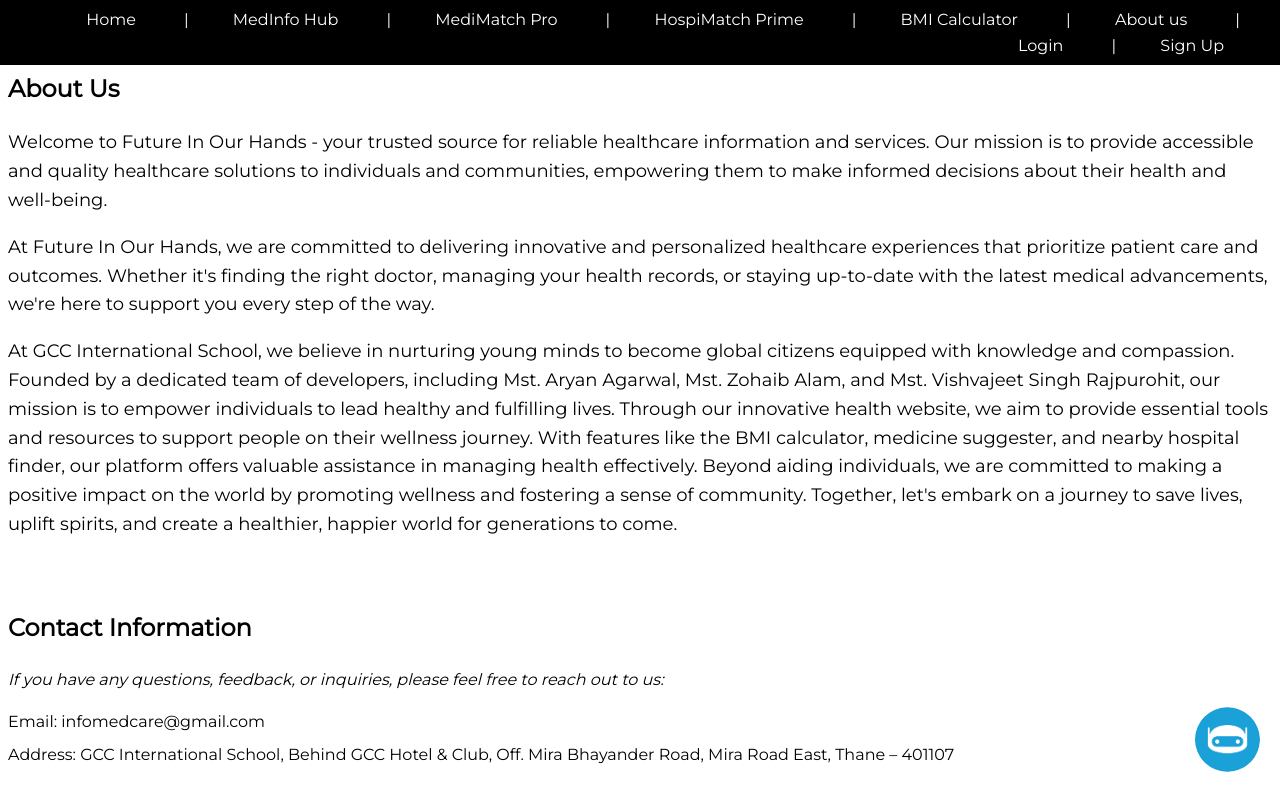
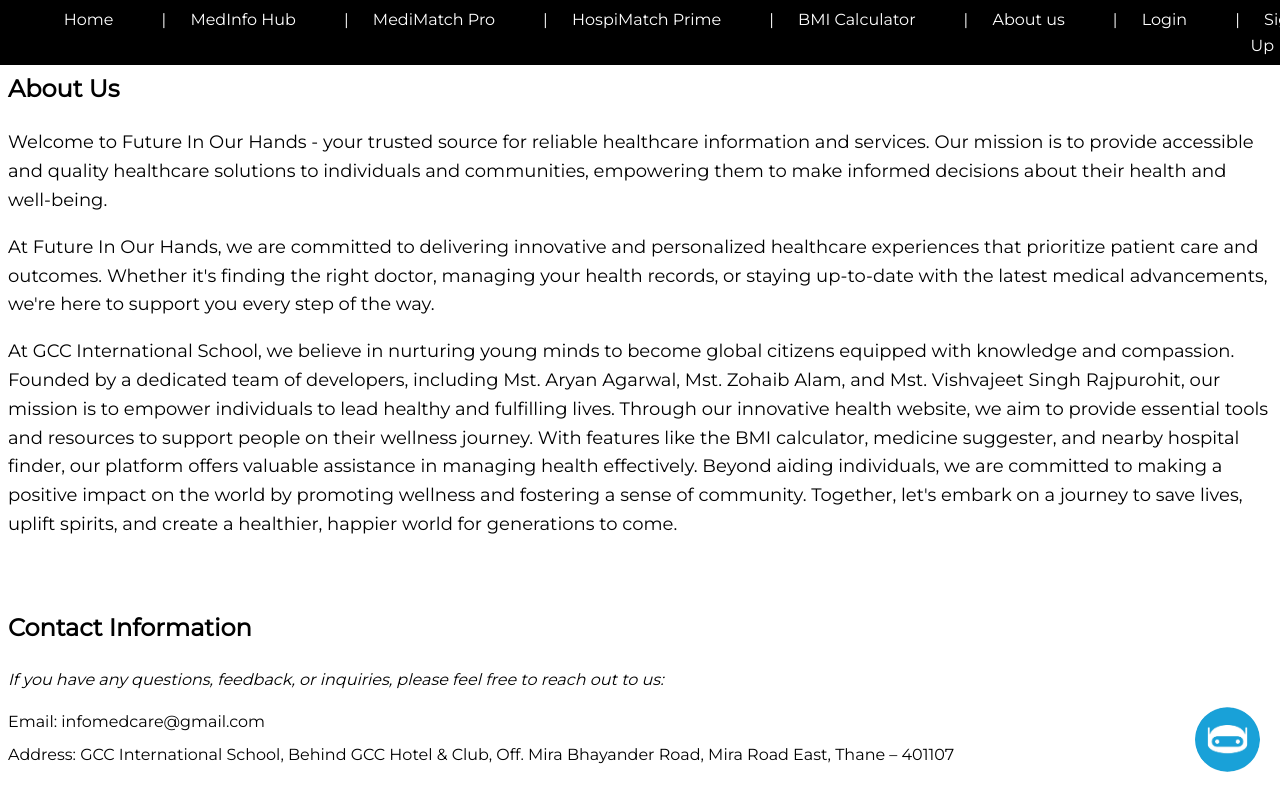
Before and after one commit to CyberTweaks/globalhealthallies.github.io, a plain HTML site: page sub-pages/about_us/about_us.html in a window 1280 px wide. Drawn offline with Linux system fonts and the light colour scheme.

Commit message:
CHANGES
Co-Authored-By: DARK-ENTITY15235 <157973937+DARK-ENTITY15235@users.noreply.github.com>
Co-Authored-By: CyberTweaks <cybergamer1308@gmail.com>

```diff
--- a/sub-pages/Pharmavogue/medicineinfo.css
+++ b/sub-pages/Pharmavogue/medicineinfo.css
@@ -61,8 +61,9 @@ h1 {
     font-size: 16px;
     margin-bottom: 17px; /* Added margin bottom for separation */
 }
-
+.search-button: :hover {
 #medicineDetails {
+  width: calc(100% - 20px);
     padding: 20px;
     border: 1px solid #ccc;
     color: #050505;
--- a/sub-pages/about_us/about_us.html
+++ b/sub-pages/about_us/about_us.html
@@ -10,16 +10,17 @@
 </head>
   <body>
     <!-- Black strip at the top with login and signup redirect links -->
-    <div class="black-strip">
-      <a href="../../index.html">Home&ensp;&ensp;&ensp;&ensp;&ensp;&ensp;|</a>
-      <a href="../Pharmavogue/medicineinfo.html">MedInfo Hub&ensp;&ensp;&ensp;&ensp;&ensp;&ensp;|</a>
-      <a href="../Medicine_Suggester/Medicine_suggester.html">MediMatch Pro&ensp;&ensp;&ensp;&ensp;&ensp;&ensp;|</a>
-      <a href="../Hospital suggester/Hospital_suggester.html">HospiMatch Prime&ensp;&ensp;&ensp;&ensp;&ensp;&ensp;|</a>
-      <a href="../BMI Calculator/BMI_calculator.html">BMI Calculator&ensp;&ensp;&ensp;&ensp;&ensp;&ensp;|</a>
-      <a href="..\about_us\about_us.html" >About us&ensp;&ensp;&ensp;&ensp;&ensp;&ensp;|</a>
-      <a href="../credentials/login/login.html" >Login&ensp;&ensp;&ensp;&ensp;&ensp;&ensp;|</a>
-      <a href="../credentials/sign up/signup.html">Sign Up&ensp;&ensp;</a>
-    </div>
+    <div class="container">
+      <div class="black-strip">
+          <a href="./">&ensp;Home&ensp;&ensp;&ensp;&ensp;&ensp;&ensp;|</a>
+          <a href="./sub-pages/Pharmavogue/medicineinfo.html">MedInfo Hub&ensp;&ensp;&ensp;&ensp;&ensp;&ensp;|</a>
+          <a href="./sub-pages/Medicine_Suggester/Medicine_suggester.html">MediMatch Pro&ensp;&ensp;&ensp;&ensp;&ensp;&ensp;|</a>
+          <a href="./sub-pages/Hospital suggester/Hospital_suggester.html">HospiMatch Prime&ensp;&ensp;&ensp;&ensp;&ensp;&ensp;|</a>
+          <a href="./sub-pages/BMI Calculator/BMI_calculator.html">BMI Calculator&ensp;&ensp;&ensp;&ensp;&ensp;&ensp;|</a>
+          <a href="sub-pages\about_us\about_us.html">About us&ensp;&ensp;&ensp;&ensp;&ensp;&ensp;|</a>
+          <a href="./sub-pages/credentials/login/login.html">Login&ensp;&ensp;&ensp;&ensp;&ensp;&ensp;|</a>
+          <a href="./sub-pages/credentials/sign up/signup.html">Sign Up&ensp;&ensp;</a>
+      </div>
 
   <!-- About Us Section -->
     <section class="about-section">
--- a/sub-pages/about_us/style.css
+++ b/sub-pages/about_us/style.css
@@ -35,10 +35,24 @@ body {
 
 /* CSS for black strip at the top */
 .black-strip {
-    background-color: black;
-    color: white;
-    padding: 10px 20px;
-    text-align: right;
+  background-color: #000;
+  padding: 10px 0; /* Adjust padding as needed */
+  text-align: center; /* Align text to the center */
+  font-family: 'Montserrat';
+  color: #fff;
+  position: fixed;
+  display: inline-block;
+  z-index: 1000;
+  width: 100%;
+}
+
+
+.black-strip a {
+  color: #ffffff;
+  text-decoration: none;
+  margin: 0 10px; /* Adjust margin as needed */
+  text-align: center;
+  right: 50%;
 }
 
 /* CSS for the wrapper section */
@@ -75,9 +89,4 @@ h1 {
   z-index: 1000;
 }
 
-/* Styling for the login and sign up links */
-.black-strip a {
-  color: #fff;
-  text-decoration: none;
-  margin: 0 20px; /* Adjust margin as needed */
-}
+/* Styling for the log
```
Also changed, not shown: sub-pages/Pharmavogue/medicineinfo.html (+0 -1 lines).
